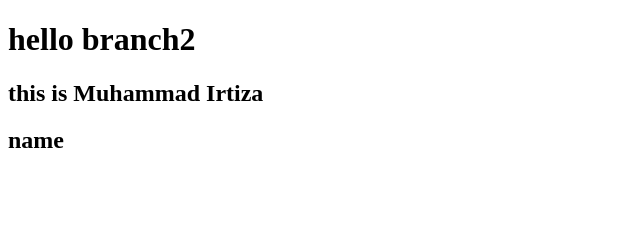
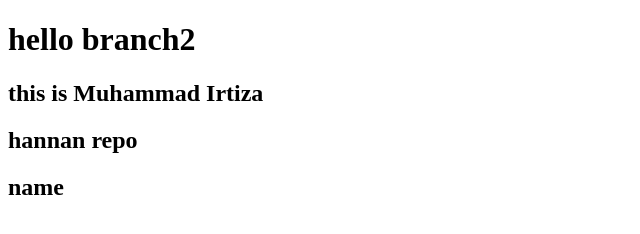
Before and after one commit to MuhammadIrtiza23/githubrepobranching, a plain HTML site: page index.html in a window 1280 px wide. Shown: the whole page, without its empty margins (0-640 px from the left). Drawn offline with Linux system fonts and the light colour scheme.

Commit message:
hannan commit

```diff
--- a/index.html
+++ b/index.html
@@ -8,6 +8,7 @@
 <body>
     <h1>hello branch2</h1>
     <h2>this is Muhammad Irtiza</h2>
+    <h2>hannan repo</h2>
     <h2>name</h2>
 </body>
 </html>
```
